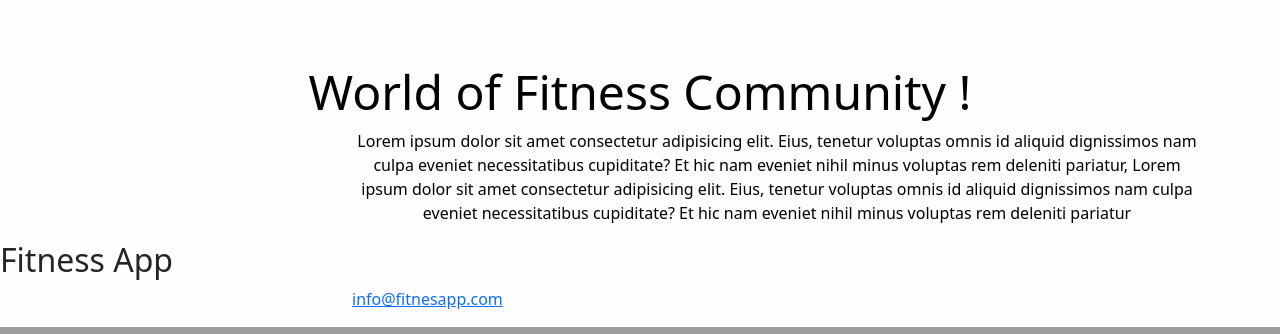
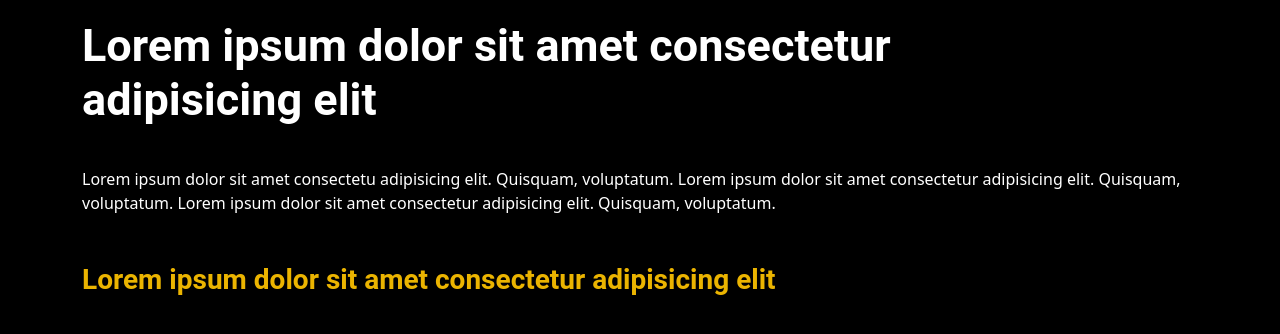
Before and after one commit to AbdelrahmanGhonim/FinalAssignments, a PHP site: page / in a window 1280 px wide. Shown: the part 697-1031 px from the top of the page. Run offline with PHP 8.4, Linux system fonts and the light colour scheme.

Commit message:
black theme + homepage style

```diff
--- a/app/public/css/fitnessApp.css
+++ b/app/public/css/fitnessApp.css
@@ -1,9 +1,8 @@
-/*
 body {
   box-sizing: content-box;
   margin: 0;
   padding: 0;
-  background-color: rgb(255, 253, 253);
+  background-color: #000000;
 }
 
 .fa-navbar h1, h2, h3 {
@@ -11,7 +10,7 @@ body {
 }
 
 /* HERO */
-/*
+
 .fa-hero {
   display: flex;
   height: auto;
@@ -48,9 +47,9 @@ body {
 }
 
 /* nav */
-/*
+
 .fa-navbar {
-background-color: #f8f8f8;
+background-color: #000000;
 font-weight: 700;
 }
 
@@ -65,10 +64,10 @@ font-weight: 700;
 }
 
 /* typography */
-/*
+
 main {
   line-height: 1.5;
-  color: #333;
+  color: #ffffff;
 }
 
 main h2 {
@@ -76,7 +75,6 @@ main h2 {
   font-weight: 700;
   max-width: 80vw;
   margin: 100px 0 40px;
-  color: #1a1a1b;
   font-size: 45px;
   line-height: 1.2;
 }
@@ -89,7 +87,7 @@ main h3 {
 }
 
 /* img */
-/*
+
 main img.width-75 {
   max-width: 75%;
   height: auto;
@@ -113,9 +111,8 @@ main img.width-75 {
 }
 
 /* footer */
-/*
+
 .footer-wrapper {
-  background-color: #1a1a1b;
   color: #ffffff;
   padding: 40px 0;
   text-align: center;
--- a/app/public/css/home.css
+++ b/app/public/css/home.css
@@ -1,38 +1,10 @@
-body {
-    margin: 0;
-    padding: 0;
-    background-color: rgb(255, 253, 253);
+
+.fa-why-wrapper {
+    color: #ffffff;
+    background-color: #1a1a1b;
+    display: flex;
+    flex-direction: column;
+    align-items: center;
+    padding: 0 0 100px 0;
+    margin-top: 100px;
 }
-
-.background-image {
-    background-image: url('../img/image2.jpg');
-    background-size: cover;
-    background-position: center;
-    height: 80vh; /* Set the height to cover the entire viewport */
-    width: 99vw; /* Set the width to cover the entire viewport */
-    display: flex;
-    align-items: center;
-    justify-content: center;
-}
-
-.intro-container {
-    text-align: center;
-    color: white;
-}
-
-.intro-text {
-    z-index: 1;
-}
-.header-text{
-    margin-top: 5%;
-    color: black;
-    font-size: 3rem;
-    font-style: initial;
-
-}
-p{
-    color: black;
-    max-width: 850px;
-    margin-left: 22rem;
-    margin-top: 1px;
-}
--- a/app/views/footer.php
+++ b/app/views/footer.php
@@ -1,4 +1,4 @@
-<footer class="footer-wrapper">
+<footer class="footer-wrapper bg-dark">
     <h2>Fitness App</h2>
     <p><a href="mailto:info@fitnesapp.com">info@fitnesapp.com</a></p>
 </footer>
--- a/app/views/head.php
+++ b/app/views/head.php
@@ -9,6 +9,7 @@ session_start();
     <meta name="viewport" content="width=device-width, initial-scale=1.0">
     <title>Fitness App</title>
     <link href="https://cdn.jsdelivr.net/npm/bootstrap@5.3.2/dist/css/bootstrap.min.css" rel="stylesheet" integrity="sha384-T3c6CoIi6uLrA9TneNEoa7RxnatzjcDSCmG1MXxSR1GAsXEV/Dwwykc2MPK8M2HN" crossorigin="anonymous">
+    <link href="css/fitnessApp.css" rel="stylesheet">
 
 <?php
 $currentPage = parse_url($_SERVER["REQUEST_URI"], PHP_URL_PATH);
--- a/app/views/home/home.php
+++ b/app/views/home/home.php
@@ -2,17 +2,39 @@
     include __DIR__ . '/../header.php';
 ?>
 
-<div class="background-image">
-        <div class="intro-container">
-            <h1 class="intro-text">Welcome to the world of health</h1>
+<header class="fa-hero">
+    <h1 class="intro-text">Welcome to the world of health test</h1>
+    <h2>Lorem ipsum dolor sit amet consectetur adipisicing elit</h2>
+    <a href="#" class="btn btn-primary">Get Started</a>
+</header>
+
+<main>
+    <section class="container mb-5 mt-5">
+        <h2>Lorem ipsum dolor sit amet consectetur adipisicing elit</h2>
+        <p>Lorem ipsum dolor  sit amet consectetu  adipisicing elit. Quisquam, voluptatum. Lorem ipsum dolor sit amet consectetur adipisicing elit. Quisquam, voluptatum. Lorem ipsum dolor sit amet consectetur adipisicing elit. Quisquam, voluptatum.</p>
+    </section>
+
+    <section class="container mb-5 mt-5 reveal">
+        <h3>Lorem ipsum dolor sit amet consectetur adipisicing elit</h3>
+        <img class="width-75" src="https://uploads-ssl.webflow.com/611b83ce6109d4cce21d5d39/611bb1326f7c3cc69f88afcc_Riesen_11_B_V5.jpg" loading="lazy">
+        <p class="my-4">Lorem ipsum dolor  sit amet consectetu  adipisicing elit. Quisquam, voluptatum. Lorem ipsum dolor sit amet consectetur adipisicing elit. Quisquam, voluptatum. Lorem ipsum dolor sit amet consectetur adipisicing elit. Quisquam, voluptatum.</p>
+        <p class="my-4">Lorem ipsum dolor sit, amet consectetur adipisicing elit. Unde inventore id eaque provident beatae enim explicabo rem porro iure, vel molestias voluptate, quae qui earum illo fugiat! Illo, provident sapiente?</p>
+    </section>
+
+    <section class="fa-why-wrapper reveal">
+        <div class="container">
+            <h2 class="text-light">Lorem ipsum dolor sit</h2>
+            <p> Lorem ipsum dolor sit amet, consectetur adipisicing elit. Distinctio modi reprehenderit non magni consequuntur unde, sint nesciunt explicabo perspiciatis sunt id veniam odio consectetur quia. Temporibus numquam accusamus voluptatem nobis.</p>
         </div>
-    </div>
-    <div class="intro-container">
-        <h1 class="header-text">World of Fitness Community !</h1>
-        <p>Lorem ipsum dolor sit amet consectetur adipisicing elit. Eius, tenetur voluptas omnis id aliquid dignissimos nam culpa eveniet necessitatibus cupiditate? Et hic nam eveniet nihil minus voluptas rem deleniti pariatur, Lorem ipsum dolor sit amet consectetur adipisicing elit. Eius, tenetur voluptas omnis id aliquid dignissimos nam culpa eveniet necessitatibus cupiditate? Et hic nam eveniet nihil minus voluptas rem deleniti pariatur</p>
-    </div>
-    <section></section>
+    </section>
 
-    <?php
+    <section class="container mb-5 mt-5 reveal">
+        <h2>Lorem ipsum dolor sit amet consectetur adipisicing elit</h2>
+        <p class="my-4">Lorem ipsum dolor sit, amet consectetur adipisicing elit. Unde inventore id eaque provident beatae enim explicabo rem porro iure, vel molestias voluptate, quae qui earum illo fugiat! Illo, provident sapiente?</p>
+    </section>
+
+</main>
+
+<?php
     include __DIR__ . '/../footer.php';
 ?>
```
